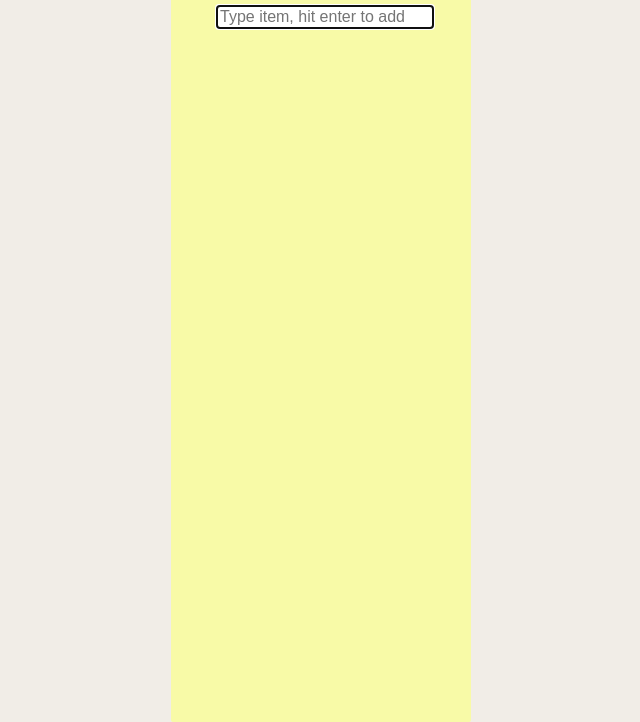
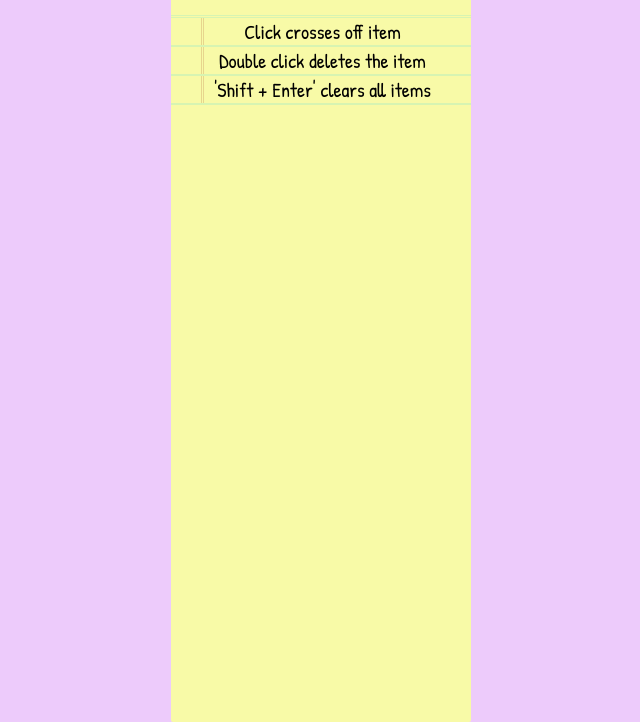
Before and after one commit to zspector/shopping-list, a plain HTML site: page index.html in a window 1280 px wide. Shown: the part 118-840 px from the top of the page, without its empty margins (319-959 px from the left). Drawn offline with nearby package versions, Linux system fonts and the light colour scheme.

Commit message:
Fix clear all function, add styling in CSS
Final

```diff
--- a/css/main.css
+++ b/css/main.css
@@ -1,9 +1,11 @@
+@import url(http://fonts.googleapis.com/css?family=Patrick+Hand);
+
 html, body {
 	height: 100%;
 }
 
 body {
-	background: #f1ede7;
+	background: #edcbfb;
 }
 
 .main {
@@ -12,31 +14,53 @@ body {
 	height: 100%;
 	display: block;
 	margin: 0 auto;
-	border-top: 40px solid #69280d;
+	border-top: 40px solid #d6b98f;
 	border-radius: 2px;
+	font-family: "Patrick Hand", Arial, sans-serif;
 }
 
 h2 {
 	position: relative;
-	top: 15px;
 	text-align: center;
-
+	font-size: 30px;
+	margin: 0 0 10px;
 }
 
 input {
-	margin: 15px 0 10px 45px;
-	width: 210px;
-	border-radius: 2px;
+	margin: 0 0 10px 45px;
+	width: 200px;
+	border: 2px solid #ecf8d8;
+	border-radius: 10px;
+	padding-left: 10px;
+	background-color: #f8faa7;
+}
+
+input:focus {
+	outline: none;
+	border-color: #d7f4b2;
+}
+
+.instructions {
+	padding: 0 30px;
+	border-bottom: 2px solid #d7f4b2;
+}
+
+.instructions:nth-child(3) {
+	margin-top: 5px;
+	border-top: 3px double #d7f4b2;
+}
+
+p {
+	text-align: center;
+	font-size: 20px;
+	margin: 0;
+	border-left: 3px double #e7d58d;
 }
 
 .item{
 	padding-left: 30px;
 	font-size: 20px;
 	border-bottom: 2px solid #d7f4b2;
-}
-
-.item:first-child {
-	border-top: 3px double #d7f4b2;
 }
 
 .item:hover {
--- a/index.html
+++ b/index.html
@@ -12,6 +12,9 @@
 	<div class="main">
 			<h2>My Shopping List</h2>
 			<input type="text" name="enter" class="enter" placeholder="Type item, hit enter to add" autofocus>
+			<div class="instructions"><p>Click crosses off item</p></div>
+			<div class="instructions"><p>Double click deletes the item</p></div>
+			<div class="instructions"><p>'Shift + Enter' clears all items</p></div>
 			<div class="list"></div>
 	</div>
 </body>
--- a/js/apps.js
+++ b/js/apps.js
@@ -11,10 +11,19 @@ $(document).ready(function() {
 	})
 	.on('click', '.item', function(){
 		$(this).toggleClass('cross');
+	});
+	var map = {16: false, 13: false};
+	$(document).keydown(function(e) {
+    if (e.keyCode in map) {
+        map[e.keyCode] = true;
+        if (map[16] && map[13]) {
+            $('.item').remove();
+        }
+    }
 	})
-	.on('keydown', '.list', function(e) {
-		if (e.which == 16 && e.which == 13) {
-			$('.item').remove();
-		}
-	});
+	.keyup(function(e) {
+    if (e.keyCode in map) {
+        map[e.keyCode] = false;
+    }
 });
+});
```
